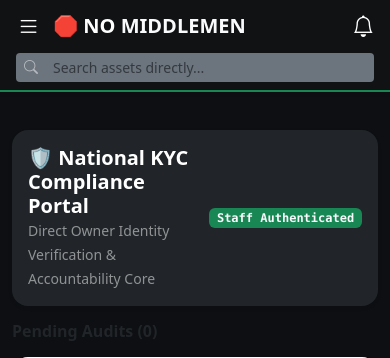
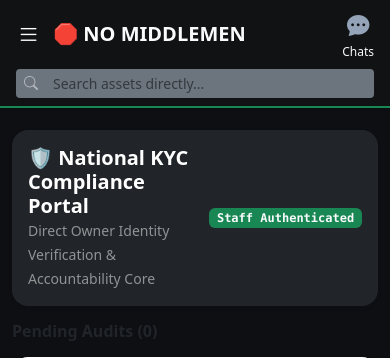
Before and after one commit to simeonmbwani/no-middlemen-market, a Django app: page /accounts/dashboard/compliance/ in a window 390 px wide. Shown: the top 358 px of the page. Run offline with Django 5.2, Linux system fonts and the light colour scheme; a user stored in the database is signed in; data comes from the database, SQL or seed files in the repository.

Commit message:
Redirected mobile chat link target to native thread view index to fix dashboard overlap

```diff
--- a/listings/templates/base.html
+++ b/listings/templates/base.html
@@ -118,7 +118,10 @@
                 <button class="btn btn-link text-white p-0 fs-3" type="button" data-bs-toggle="offcanvas" data-bs-target="#leftDrawerMenu"><i class="bi bi-list"></i></button>
                 <a href="{% url 'listings:list' %}" class="text-decoration-none fw-bold fs-5 text-white ms-1">🛑 NO <span style="color: #2ecc71;">MIDDLEMEN</span></a>
             </div>
-            <a href="{% url 'dashboard:index' %}?tab=alerts" class="text-white"><i class="bi bi-bell fs-4"></i></a>
+           <!-- 🚨 Change this line inside your mobile-bottom-nav component: -->
+<a href="{% url 'messaging:chat_thread' %}" class="bottom-nav-item {% if 'messaging' in request.path %}active{% endif %}">
+    <i class="bi bi-chat-dots-fill"></i><span>Chats</span>
+</a>
         </div>
         <form method="GET" action="{% url 'listings:list' %}" class="mt-2 m-0">
             <div class="input-group input-group-sm">
```
